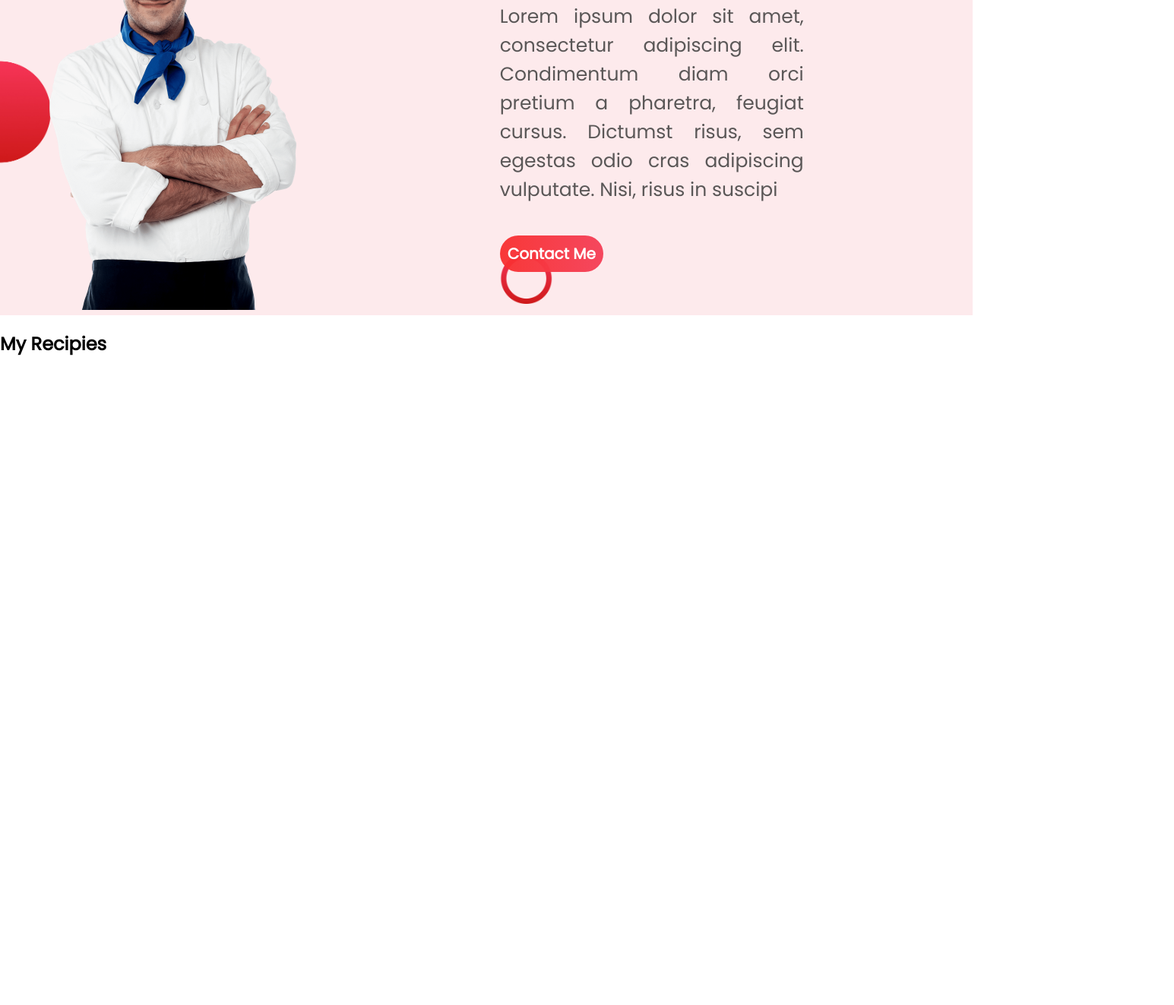
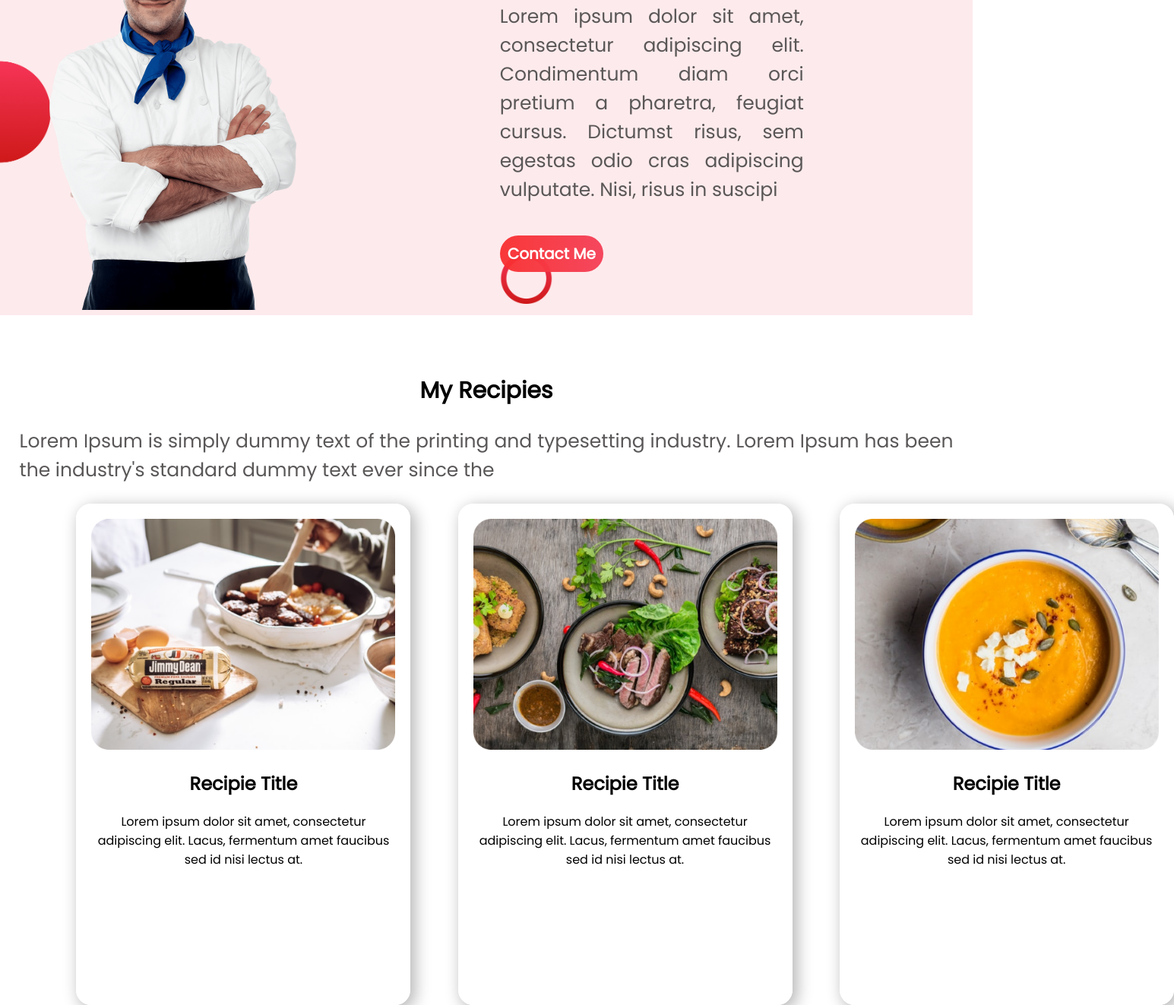
Before and after one commit to Md-Abdur-Raheem/food-network, a plain HTML site: page index.html in a window 1280 px wide. Shown: the part 856-2179 px from the top of the page at 76% size, 1545 px wide, since content can reach past the window. Before the commit the page ends 1346 px from the top, so only its background shows below. Drawn offline with Linux system fonts and the light colour scheme.

Commit message:
Recipies Added

```diff
--- a/index.html
+++ b/index.html
@@ -35,6 +35,34 @@
     </section>
     <section class="recipies">
         <h1>My Recipies</h1>
+        <p>Lorem Ipsum is simply dummy text of the printing and typesetting industry.
+            Lorem Ipsum has been the industry's standard dummy text ever since the</p>
+    </section>
+    <section class="food">
+       <div class="first-food">
+           <img src="images/food-one.jpg" alt="" width="400px">
+           <h2>Recipie Title</h2>
+           <p>Lorem ipsum dolor sit amet,
+            consectetur adipiscing elit. Lacus,
+            fermentum amet faucibus sed id nisi
+            lectus at.</p>
+       </div>
+       <div class="first-food">
+           <img src="images/food-two.jpg" alt="" width="400px">
+           <h2>Recipie Title</h2>
+           <p>Lorem ipsum dolor sit amet,
+            consectetur adipiscing elit. Lacus,
+            fermentum amet faucibus sed id nisi
+            lectus at.</p>
+       </div>
+       <div id="third-food" class="first-food">
+           <img src="images/food-three.png" alt="" width="400px">
+           <h2>Recipie Title</h2>
+           <p>Lorem ipsum dolor sit amet,
+            consectetur adipiscing elit. Lacus,
+            fermentum amet faucibus sed id nisi
+            lectus at.</p>
+       </div>
     </section>
 
 </body>
--- a/style.css
+++ b/style.css
@@ -42,16 +42,12 @@ span {
 }
 
 .order-now-button {
-
-    /* margin-top: 500px; */
     text-decoration: none;
     background-image: linear-gradient(to right, rgba(248, 44, 44, 0.938), rgb(245, 71, 94));
     padding: 10px;
     border-radius: 30px;
     color: white;
     font-size: 20px;
-
-
 }
 
 .middle {
@@ -60,7 +56,7 @@ span {
     background-image: url('images/frame.jpg');
     background-repeat: no-repeat;
     background-size: cover;
-    background-position: ;
+
 }
 
 .about-writing h1 {
@@ -82,3 +78,40 @@ span {
 .about-image {
     margin-left: 5%;
 }
+
+.recipies {
+    margin-top: 6%;
+}
+
+.recipies h1 {
+    text-align: center;
+    font-size: 30px;
+}
+
+.recipies p {
+    text-align: justify;
+    font-size: 25px;
+    color: rgb(90, 87, 87);
+    margin-left: 2%;
+    margin-right: 2%;
+}
+
+.food {
+    display: flex;
+    margin-left: 3%;
+}
+
+.first-food {
+
+    margin-left: 5%;
+    box-shadow: 5px 5px 20px 2px rgb(185, 185, 185);
+    border: 20px solid white;
+    border-radius: 20px;
+    text-align: center;
+    height: 620px;
+    width: 420px;
+}
+
+#third-food {
+    margin-right: 2%;
+}
```
